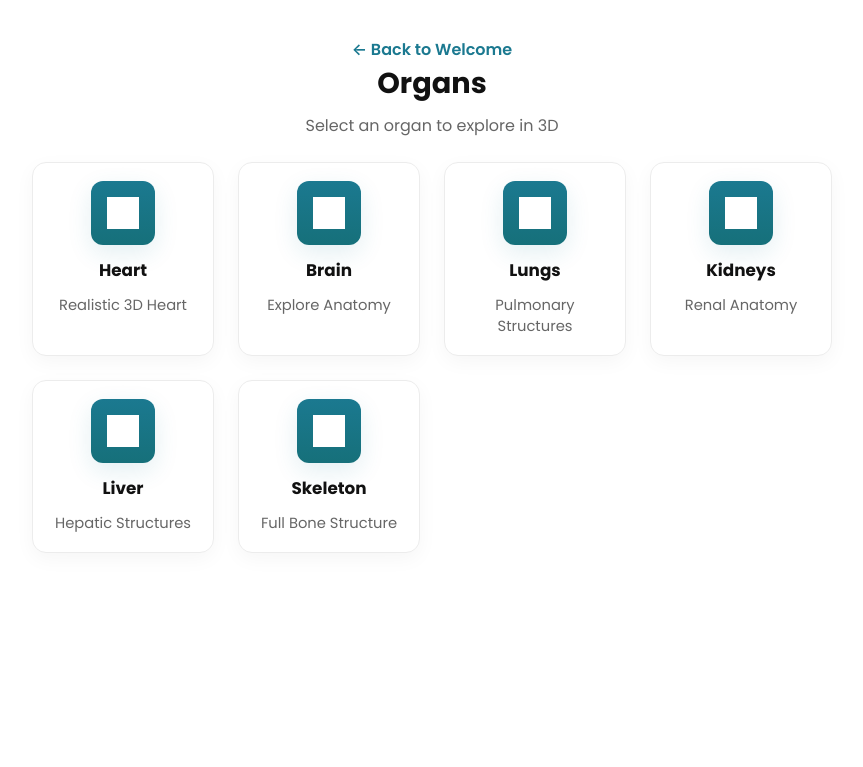
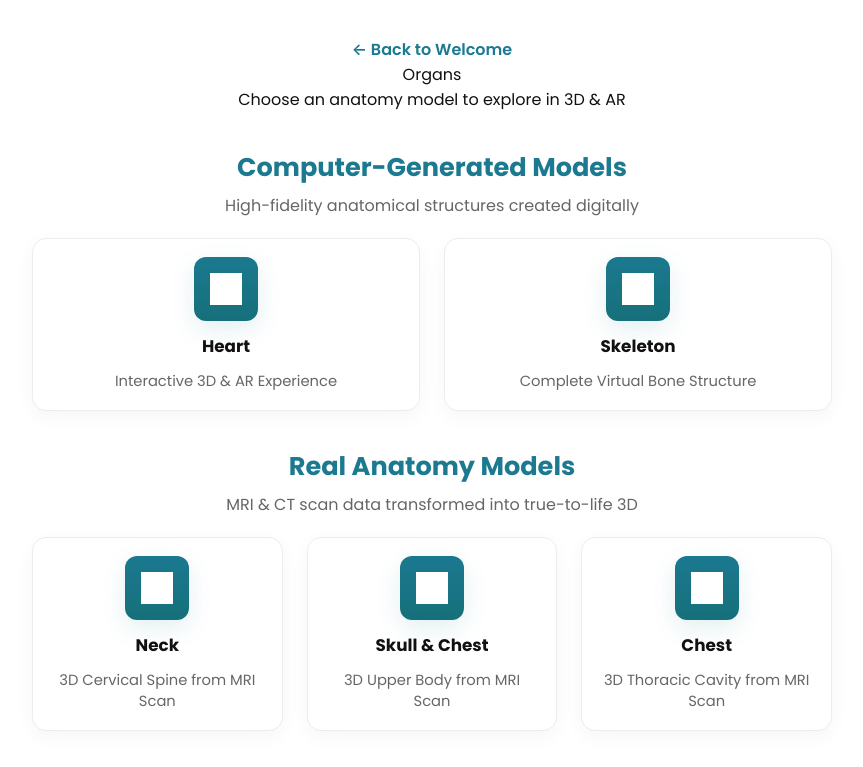
Before and after one commit to NourSalous/MultiModelMenu, a plain HTML site: page menu.html in a window 1280 px wide. Shown: the part 195-962 px from the top of the page, without its empty margins (208-1071 px from the left). Before the commit the page ends 800 px from the top, so only its background shows below. Drawn offline with Linux system fonts and the light colour scheme; grey boxes are pictures that could not be loaded.

Commit message:
Update menu.html

```diff
--- a/menu.html
+++ b/menu.html
@@ -37,16 +37,7 @@
       100% { transform: translateY(0); opacity: 1; }
     }
 
-    .logo {
-      animation: drop 0.8s ease-out forwards;
-    }
-
-    .fade-in {
-      opacity: 0;
-      animation: slideUpFade 0.6s ease-out forwards;
-      animation-delay: 0.3s;
-    }
-
+    .logo { animation: drop 0.8s ease-out forwards; }
     .slide-up {
       opacity: 0;
       animation: slideUpFade 0.6s ease-out forwards;
@@ -68,13 +59,14 @@
       margin-bottom: 28px;
     }
 
-   header img {
-  width: 80vw;        /* takes up 80% of the viewport width */
-  max-width: 400px;   /* bigger limit on desktops */
-  min-width: 150px;   /* ensures it's not tiny on phones */
-  height: auto;
-  object-fit: contain;
-}
+    header img {
+      width: 80vw;
+      max-width: 400px;
+      min-width: 150px;
+      height: auto;
+      object-fit: contain;
+    }
+
     /* Back to Welcome button */
     .back-btn {
       margin-top: 12px;
@@ -89,18 +81,20 @@
     }
     .back-btn:hover { color: #16707a; }
 
-    /* Page title */
-    .page-title {
-      font-size: 1.8rem;
+    /* Section titles */
+    .section-title {
+      font-size: 1.6rem;
       font-weight: 700;
-      margin-bottom: 8px;
+      margin: 36px 0 6px;
       text-align: center;
+      color: var(--turquoise);
     }
-    .subtitle {
+    .section-sub {
       font-size: 1rem;
+      font-weight: 500;
       color: #666;
+      margin-bottom: 20px;
       text-align: center;
-      margin-bottom: 24px;
     }
 
     /* Grid of cards */
@@ -168,8 +162,11 @@
   <a href="index.html" class="back-btn">← Back to Welcome</a>
 
   <div class="page-title slide-up delay-1">Organs</div>
-  <div class="subtitle slide-up delay-2">Select an organ to explore in 3D</div>
+  <div class="subtitle slide-up delay-2">Choose an anatomy model to explore in 3D & AR</div>
 
+  <!-- Section 1: Computer Generated Anatomy -->
+  <div class="section-title slide-up delay-3">Computer-Generated Models</div>
+  <div class="section-sub slide-up delay-3">High-fidelity anatomical structures created digitally</div>
   <div class="grid">
     <!-- Heart -->
     <a class="card slide-up delay-3" href="heart.html">
@@ -177,54 +174,50 @@
         <img src="https://cdn-icons-png.flaticon.com/512/954/954528.png" alt="Heart">
       </div>
       <div class="card-title">Heart</div>
-      <div class="card-sub">Realistic 3D Heart</div>
+      <div class="card-sub">Interactive 3D & AR Experience</div>
     </a>
 
-    <!-- Brain -->
-    <div class="card slide-up delay-4" onclick="alert('Coming soon')">
-      <div class="icon">
-        <img src="https://cdn-icons-png.flaticon.com/512/1786/1786985.png" alt="Brain">
-      </div>
-      <div class="card-title">Brain</div>
-      <div class="card-sub">Explore Anatomy</div>
-    </div>
-
-    <!-- Lungs -->
-    <div class="card slide-up delay-5" onclick="alert('Coming soon')">
-      <div class="icon">
-        <img src="https://cdn-icons-png.flaticon.com/512/9774/9774039.png" alt="Lungs">
-      </div>
-      <div class="card-title">Lungs</div>
-      <div class="card-sub">Pulmonary Structures</div>
-    </div>
-
-    <!-- Kidneys -->
-    <div class="card slide-up delay-6" onclick="alert('Coming soon')">
-      <div class="icon">
-        <img src="https://cdn-icons-png.flaticon.com/512/2864/2864524.png" alt="Kidneys">
-      </div>
-      <div class="card-title">Kidneys</div>
-      <div class="card-sub">Renal Anatomy</div>
-    </div>
-
-    <!-- Liver -->
-    <div class="card slide-up delay-1" onclick="alert('Coming soon')">
-      <div class="icon">
-        <img src="https://cdn-icons-png.flaticon.com/512/2001/2001818.png" alt="Liver">
-      </div>
-      <div class="card-title">Liver</div>
-      <div class="card-sub">Hepatic Structures</div>
-    </div>
-
     <!-- Skeleton -->
-    <div class="card slide-up delay-2" onclick="alert('Coming soon')">
+    <a class="card slide-up delay-4" href="skeleton.html">
       <div class="icon">
         <img src="https://cdn-icons-png.flaticon.com/512/7437/7437376.png" alt="Skeleton">
       </div>
       <div class="card-title">Skeleton</div>
-      <div class="card-sub">Full Bone Structure</div>
-    </div>
+      <div class="card-sub">Complete Virtual Bone Structure</div>
+    </a>
+  </div>
 
+  <!-- Section 2: Real Anatomy -->
+  <div class="section-title slide-up delay-4">Real Anatomy Models</div>
+  <div class="section-sub slide-up delay-4">MRI & CT scan data transformed into true-to-life 3D</div>
+  <div class="grid">
+    <!-- Neck -->
+    <a class="card slide-up delay-5" href="neck.html">
+      <div class="icon">
+        <img src="https://cdn-icons-png.flaticon.com/512/4533/4533534.png" alt="Neck">
+      </div>
+      <div class="card-title">Neck</div>
+      <div class="card-sub">3D Cervical Spine from MRI Scan</div>
+    </a>
+
+    <!-- SkullChest -->
+    <a class="card slide-up delay-6" href="skullchest.html">
+      <div class="icon">
+        <img src="https://cdn-icons-png.flaticon.com/512/10299/10299270.png" alt="SkullChest">
+      </div>
+      <div class="card-title">Skull & Chest</div>
+      <div class="card-sub">3D Upper Body from MRI Scan</div>
+    </a>
+
+    <!-- Chest -->
+    <a class="card slide-up delay-1" href="chest.html">
+      <div class="icon">
+        <img src="https://cdn-icons-png.flaticon.com/512/7220/7220470.png" alt="Chest">
+      </div>
+      <div class="card-title">Chest</div>
+      <div class="card-sub">3D Thoracic Cavity from MRI Scan</div>
+    </a>
   </div>
+
 </body>
 </html>
```
